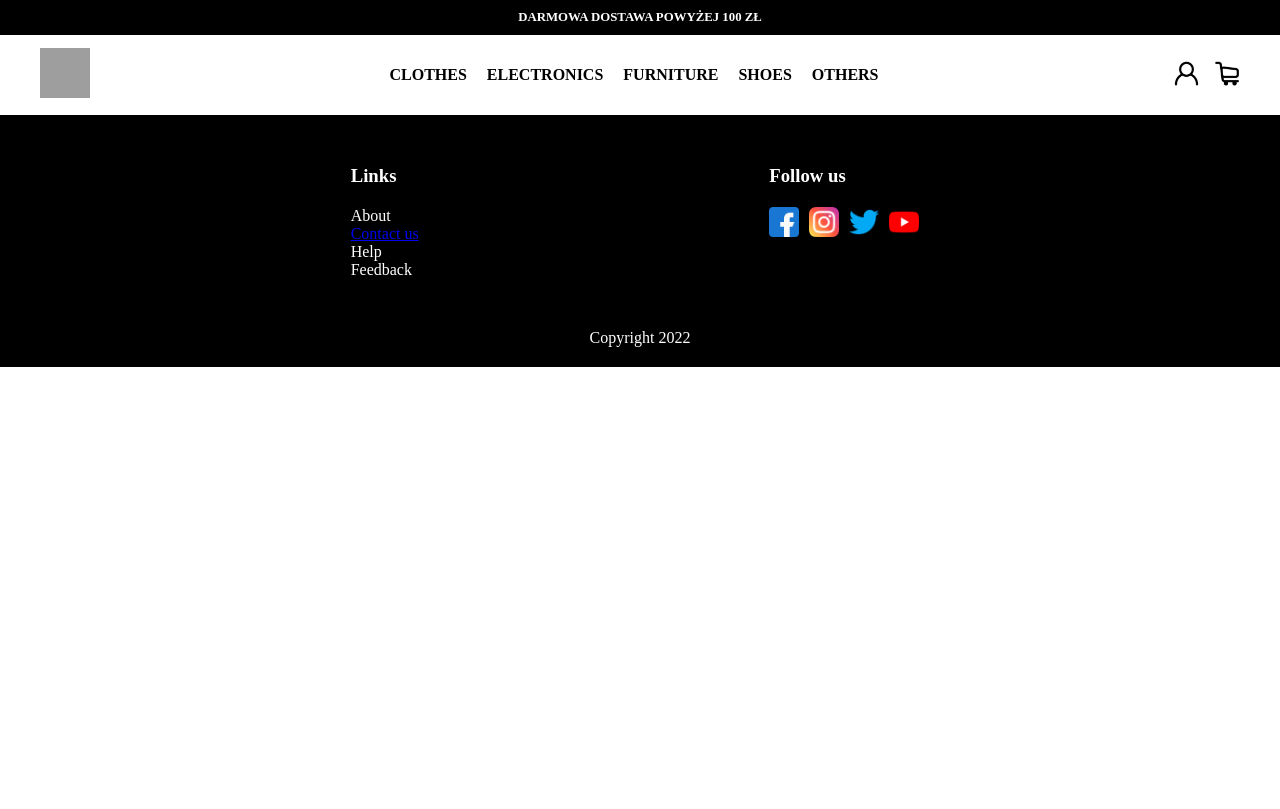
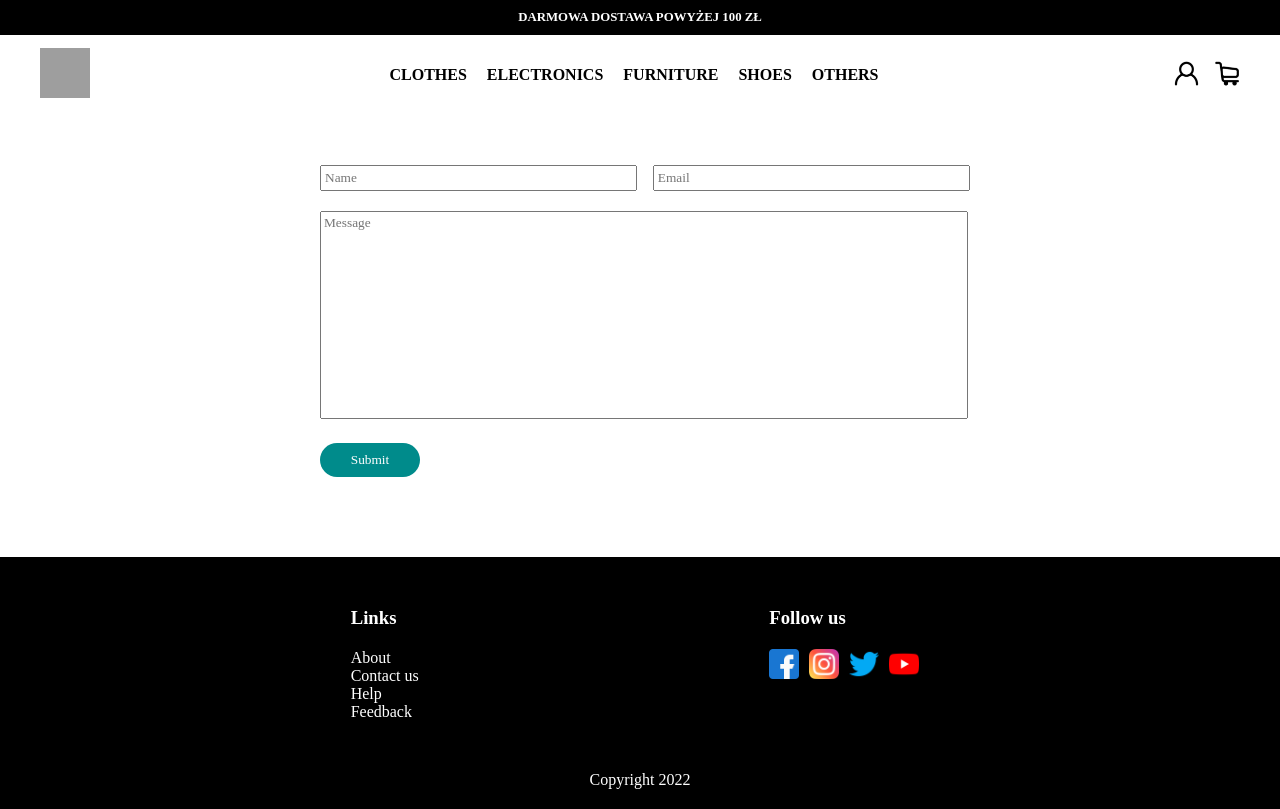
Before and after one commit to Jaroslaw-Bak/fake-store, a React (Create React App) app: page /Contact in a window 1280 px wide. Built offline with nearby package versions, Linux system fonts and the light colour scheme; no server answers; grey boxes are pictures that could not be loaded; a web font is replaced by a local one.

Commit message:
contact form styles

```diff
--- a/src/components/Contact/Contact.js
+++ b/src/components/Contact/Contact.js
@@ -1,14 +1,34 @@
 import styles from './Contact.module.css'
+import { useState } from 'react'
 
 const Contact = () => {
 
-    const sendEmail = (e) => {
+    const [ name, setName] = useState('')
+    const [ email, setEmail ] = useState('')
+    const [ message, setMessage] = useState('')
+
+    const handleSubmit = (e) => {
         e.preventDefault();
+        setName('')
+        setMessage('')
+        setEmail('')
     }
+
   return (
-    <div>
-        <form onSubmit={(e) => {sendEmail(e)}}>
-
+    <div className={styles.wrapper}>
+        <form onSubmit={handleSubmit}>
+          <div className={styles.contactInfo}>
+            <label for='name'>
+              <input value={name}type='text' name='name'id='name'placeholder='Name'onChange={(e) => setName(e.target.value) }></input>
+            </label>
+            <label for='email'>
+              <input value={email} type='email' name='email' id='email'placeholder='Email' onChange={ e => setEmail(e.target.value)}></input>
+            </label>
+          </div>
+          <label for='message'>
+            <textarea value={message} placeholder='Message'name='message' id='message' onChange={e => setMessage(e.target.value)}></textarea>
+          </label>
+          <button type='submit' onClick={handleSubmit}>Submit</button>
         </form>
     </div>
   )
--- a/src/components/Contact/Contact.module.css
+++ b/src/components/Contact/Contact.module.css
@@ -0,0 +1,67 @@
+.wrapper {
+    display: flex;
+    justify-content: center;
+    align-items: center;
+    font-size: small;
+    width: 100%;
+    margin-bottom: 80px;
+    margin-top: 50px;
+}
+.wrapper:last-child {
+    align-items: flex-end;
+    color: blue;
+}
+
+.contactInfo {
+    display: flex;
+    flex-wrap: wrap;
+    margin-bottom: 20px;
+    justify-content: space-between;
+}
+
+.contactInfo label {
+    width: 48%
+}
+.contactInfo label input{
+    width: 100%
+}
+
+textarea {
+    width: 100%;
+    min-height: 25vh;
+    resize: none;
+    outline: none;
+}
+
+form {
+    display:flex;
+    flex-direction: column;
+    width: 50%;
+}
+
+form button {
+    width: 100px;
+    display: inline-block;
+    background: darkcyan;
+    color: white;
+    padding: 9px 28px;
+    margin-top: 20px;
+    border-radius: 20px;
+    transition: background 0.5s;
+    border: none;
+    cursor: pointer;
+}
+
+form button:hover {
+    background-color: #074F57 ;
+
+}
+
+input, textarea {
+    padding: 3px;
+}
+@media only screen and (max-width: 768px) {
+    .contactInfo label {
+        width: 100%
+    }
+}
--- a/src/components/Footer/Footer.js
+++ b/src/components/Footer/Footer.js
@@ -13,7 +13,7 @@ function Footer() {
 					<h3 className={styles.title}>Links</h3>
 					<div>
 						<p>About</p>
-						<Link to='/Contact' ><p>Contact us</p></Link>
+						<Link style={{textDecoration: 'none', color: 'white'}}to='/Contact' ><p>Contact us</p></Link>
 						<p>Help</p>
 						<p>Feedback</p>
 					</div>
--- a/src/components/Footer/Footer.module.css
+++ b/src/components/Footer/Footer.module.css
@@ -17,6 +17,8 @@ color: white
 .title {
     margin-bottom: 20px;
 }
+
+
 .footer img {
     width: 30px
 }
```
